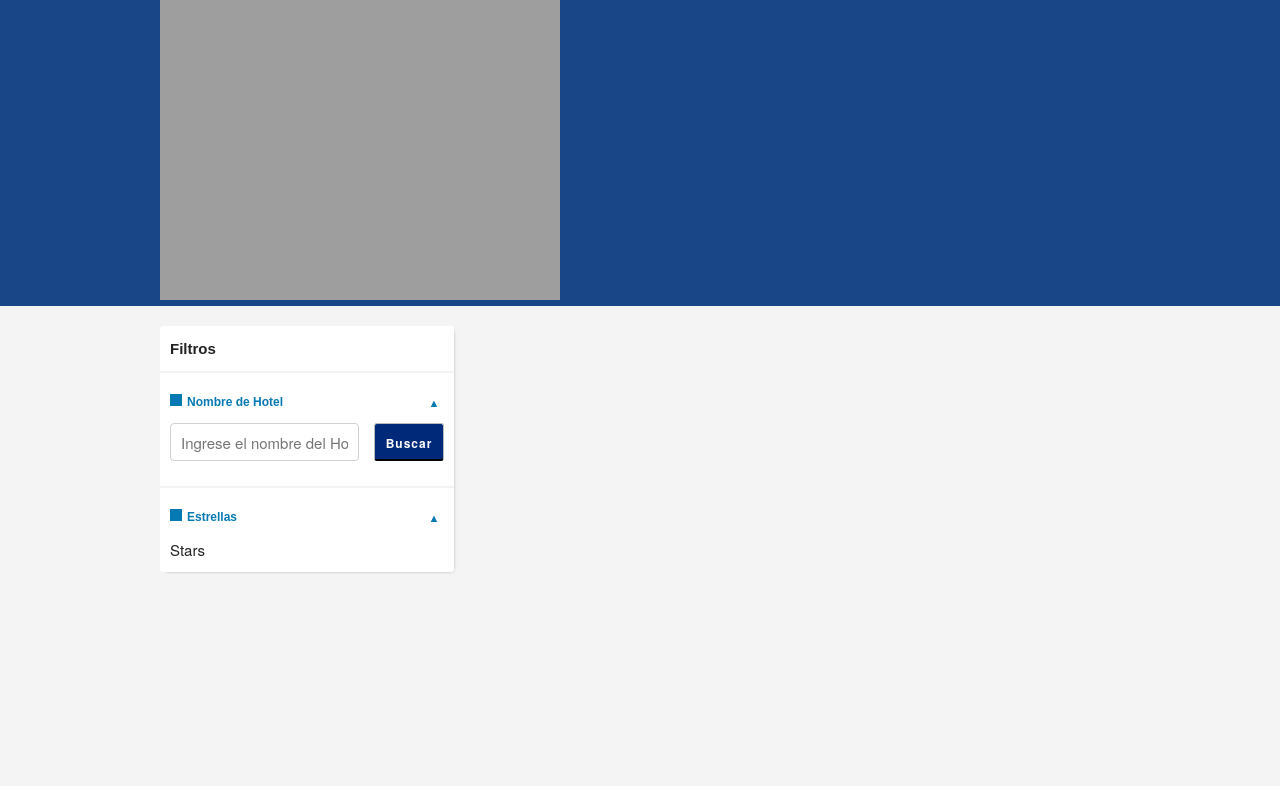
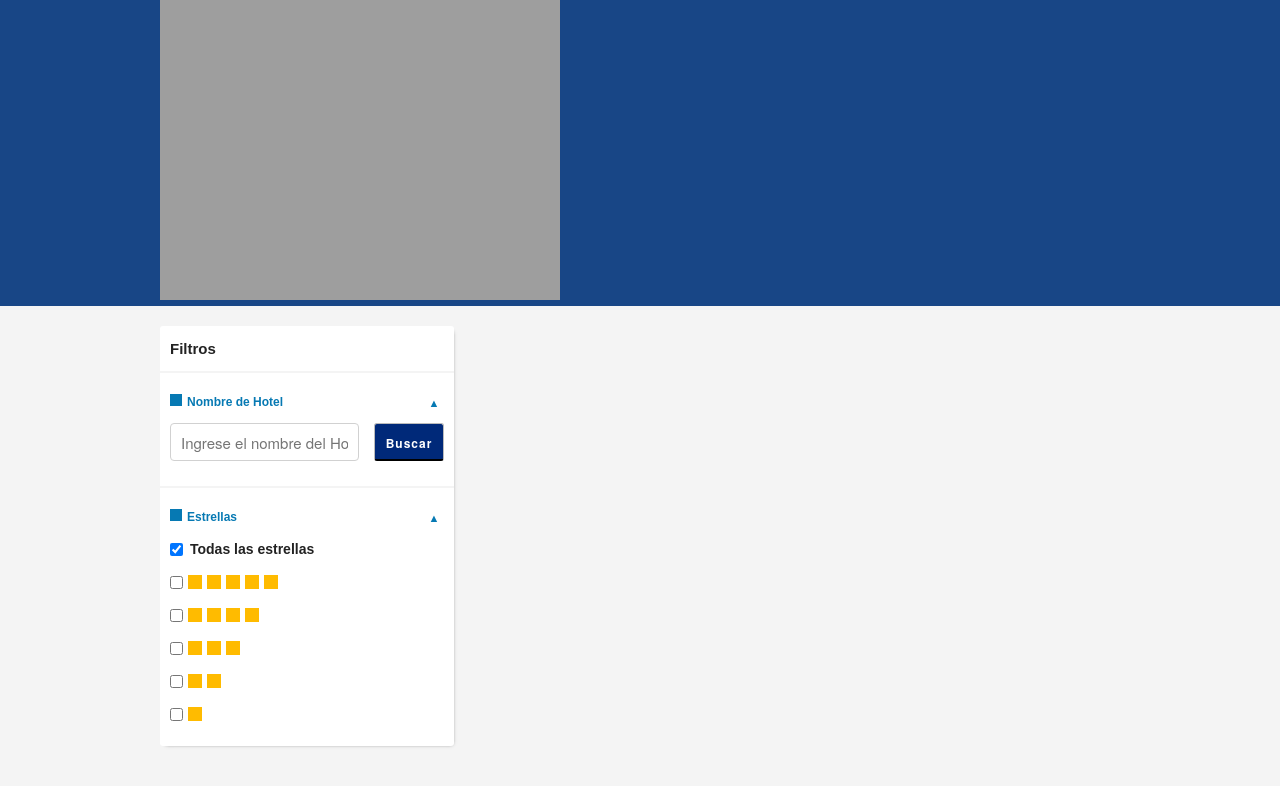
Before and after one commit to noequalindi/exercise-frontend, a React (Create React App) app: page / in a window 1280 px wide. Shown: the top 786 px of the page. Built offline with nearby package versions, Linux system fonts and the light colour scheme.

Commit message:
Finish filter view, still WIP

```diff
--- a/package.json
+++ b/package.json
@@ -6,6 +6,7 @@
     "@testing-library/jest-dom": "^4.2.4",
     "@testing-library/react": "^9.4.0",
     "@testing-library/user-event": "^7.2.1",
+    "lodash": "^4.17.15",
     "node-sass": "^4.13.0",
     "react": "^16.12.0",
     "react-dom": "^16.12.0",
--- a/src/components/ExpandableComponent/ExpandableComponent.jsx
+++ b/src/components/ExpandableComponent/ExpandableComponent.jsx
@@ -1,15 +1,77 @@
 import React, { PureComponent } from 'react';
+import _ from 'lodash';
 
 import './styles.scss';
 import '../../scss/Button.scss';
+import '../../scss/StarCheckbox.scss';
 
 class ExpandableComponent extends PureComponent {
+
     constructor(props) {
         super(props);
 
         this.state = {
-            isOpened: true
+            isOpened: true,
+            stars: [
+                { amount: -1, value: 'all', text: 'Todas las estrellas', checked: true },
+                { amount: 5, value: 5, checked: false  },
+                { amount: 4, value: 4, checked: false  },
+                { amount: 3, value: 3, checked: false  },
+                { amount: 2, value: 2, checked: false  },
+                { amount: 1, value: 1, checked: false  }
+            ]
         }
+    }
+
+    _handleCheckPress = (value) => {
+        let stars = _.cloneDeep(this.state.stars);
+
+        if ('all' === value) {
+            stars[0].checked = true;
+            stars.forEach(item => {
+                if ('all' !== item.value) {
+                    item.checked = false;
+                }
+            });
+        } else {
+            stars[0].checked = false;
+            let clicked = stars.filter(item => item.value === value);
+            clicked[0].checked = !clicked[0].checked;
+
+            let starArray = _.cloneDeep(stars);
+            starArray.splice(0, 1);
+            let allUnchecked = starArray.every(item => {
+                return 'all' !== item.value && !item.checked;
+            });
+
+            if (allUnchecked) {
+                stars[0].checked = true;
+            }
+        }
+
+        this.setState({stars: stars});
+    }
+
+    _renderStarsStructure = () => {
+        const { stars } = this.state;
+
+        return stars.map((item, idx) => {
+            return (
+                <div key={idx} className="StarCheckBoxRow">
+                    <input onClick={ () => this._handleCheckPress(item.value) } type="checkbox" value={item.value} checked={item.checked}/>
+                    {
+                        item.text &&
+                        <span className="StarCheckValue">{item.text}</span>
+                    }
+                    {
+                        item.amount !== -1 &&
+                        Array(item.amount).fill('').map((val, idx) => {
+                            return <span key={idx} className="StarIcon" />
+                        })
+                    }
+                </div>
+            );
+        });
     }
 
     _renderExpandableContentByType = () => {
@@ -26,7 +88,11 @@ class ExpandableComponent extends PureComponent {
                     </div>
                 );
             case 'star':
-                return <div>Stars</div>
+                return (
+                    <div className="StarCheckbox">
+                        { this._renderStarsStructure() }
+                    </div>
+                );
             default:
                 return <div>Ah re loco!</div>
         }
--- a/src/components/ExpandableComponent/styles.scss
+++ b/src/components/ExpandableComponent/styles.scss
@@ -38,6 +38,16 @@
     }
 }
 
+.StarIcon {
+    mask-size: cover;
+    background-color: $yellow-100;
+    display: inline-block;
+    width: 14px;
+    height: 14px;
+    margin-left: 5px;
+    mask: url('http://localhost:3001/assets/icons/filters/star.svg')
+}
+
 .ExpandedIcon {
     color: $blue-100;
 }
--- /dev/null
+++ b/src/scss/StarCheckbox.scss
@@ -0,0 +1,16 @@
+.StarCheckbox {
+    display: flex;
+    flex-direction: column;
+}
+
+.StarCheckBoxRow {
+}
+
+.StarCheckValue {
+    font-weight: bold;
+    font-size: 14px;
+    font-family: Arial, Helvetica, sans-serif;
+    margin-left: 7px;
+    top: -2px;
+    position: relative;
+}
--- a/src/scss/common.scss
+++ b/src/scss/common.scss
@@ -9,3 +9,5 @@ $black: #232323;
 
 $blue-100: #0679b3;
 $blue-200: #002979;
+
+$yellow-100: #ffbb00;
```
